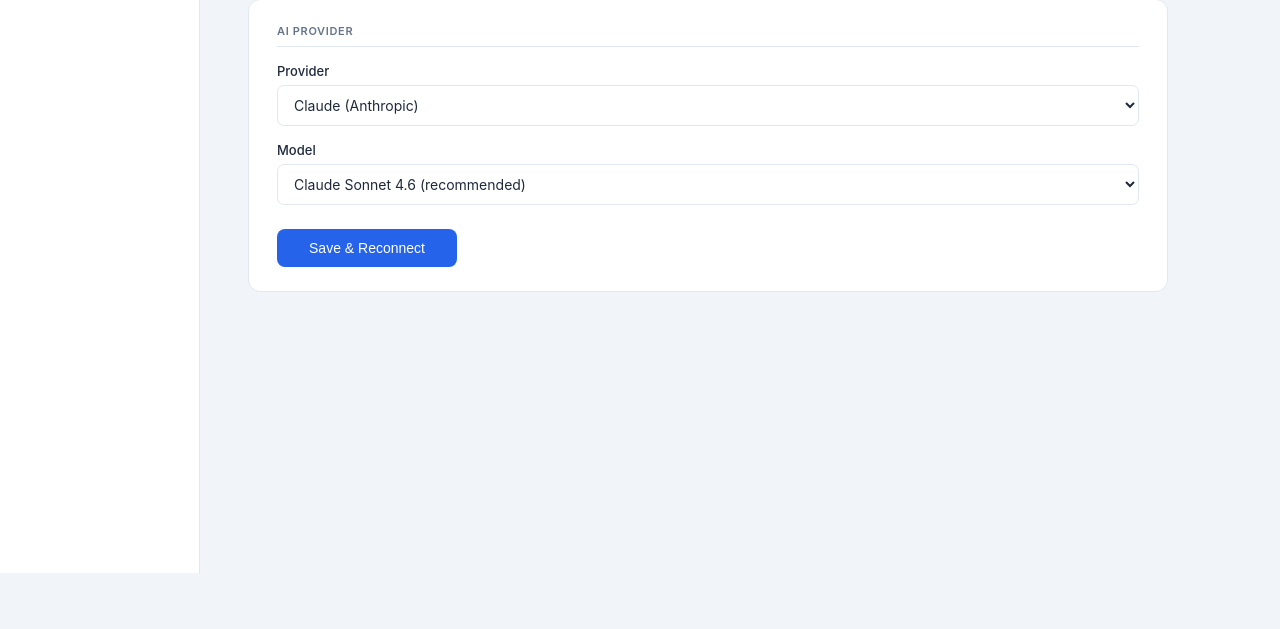
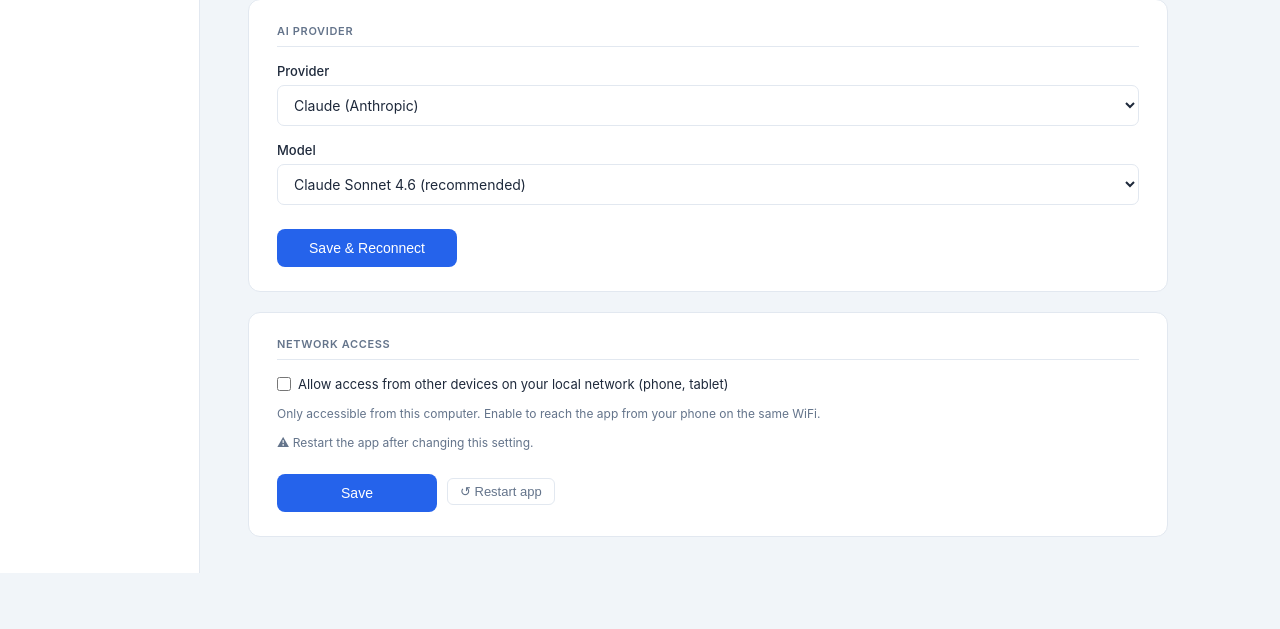
Before and after one commit to duvalcyril/Claude4Garmin, a FastAPI app: template templates/settings.html in a window 1280 px wide. Shown: the part 590-1219 px from the top of the page. Run offline with FastAPI, Linux system fonts and the light colour scheme; the template is opened without the code that fills it: most values are stand-ins (such as "Sample title", 1, 10 or a date in 2020).

Commit message:
feat: Add LAN access settings and restart functionality for network configuration

```diff
--- a/coach/server.py
+++ b/coach/server.py
@@ -438,6 +438,18 @@ def _nutrition_status() -> dict | None:
     return {"days": len(data), "from": dates[0], "to": dates[-1]}
 
 
+def _get_local_ip() -> str:
+    """Detect the machine's primary LAN IP (the IP other devices on the network can reach)."""
+    try:
+        s = socket.socket(socket.AF_INET, socket.SOCK_DGRAM)
+        s.connect(("8.8.8.8", 80))
+        return s.getsockname()[0]
+    except Exception:
+        return ""
+    finally:
+        s.close()
+
+
 @app.get("/settings", response_class=HTMLResponse)
 async def settings_page(request: Request, error: str = "", success: str = ""):
     existing = cm.load_all_credentials()
@@ -461,7 +473,32 @@ async def settings_page(request: Request, error: str = "", success: str = ""):
         "nutrition_status":        _nutrition_status(),
         "athlete_profile":         sm.load_settings().get("athlete_profile") or {},
         "coach_memory":            mm.load_memory(),
+        "lan_ip":                  _get_local_ip(),
+        "app_port":                APP_PORT,
     })
+
+
+@app.post("/api/save-network-settings")
+async def api_save_network_settings(request: Request):
+    form = await request.form()
+    existing = sm.load_settings()
+    existing["lan_access"] = "lan_access" in form
+    sm.save_settings(existing)
+    return RedirectResponse("/settings?success=network_saved", status_code=303)
+
+
+@app.post("/api/restart")
+async def api_restart():
+    """Restart the app process to apply settings that require it (e.g. LAN access)."""
+    import os
+
+    def _do_restart():
+        import time
+        time.sleep(0.8)  # let the JSON response reach the browser first
+        os.execv(sys.executable, [sys.executable] + sys.argv)
+
+    threading.Thread(target=_do_restart, daemon=True).start()
+    return JSONResponse({"ok": True})
 
 
 # ---------------------------------------------------------------------------
--- a/coach/settings_manager.py
+++ b/coach/settings_manager.py
@@ -36,6 +36,8 @@ Settings structure (all keys with defaults):
   activity_detail_splits        bool  — fetch/cache lap splits per activity
   activity_detail_exercise_sets bool  — fetch/cache exercise sets (strength)
   activity_detail_power_zones   bool  — fetch/cache power zones (cycling)
+
+  lan_access                    bool  — bind server to 0.0.0.0 for LAN access (requires restart)
 """
 
 import json
@@ -86,6 +88,8 @@ DEFAULTS: dict = {
     "activity_detail_splits":        True,
     "activity_detail_exercise_sets": True,
     "activity_detail_power_zones":   True,
+    # Network
+    "lan_access": False,  # bind to 0.0.0.0 to allow phone/tablet access on same WiFi
 }
 
 
--- a/launcher.py
+++ b/launcher.py
@@ -83,8 +83,10 @@ def _start_server(port: int) -> None:
     """Run uvicorn in this thread (blocks until shutdown)."""
     import uvicorn
     import coach.server  # noqa: F401 — registers the FastAPI app
+    import coach.settings_manager as sm
     from coach.server import app
-    uvicorn.run(app, host="127.0.0.1", port=port, log_level="warning")
+    host = "0.0.0.0" if sm.load_settings().get("lan_access") else "127.0.0.1"
+    uvicorn.run(app, host=host, port=port, log_level="warning")
 
 
 # ---------------------------------------------------------------------------
--- a/templates/settings.html
+++ b/templates/settings.html
@@ -62,6 +62,10 @@
 
         {% if success == "ai_saved" %}
           <div class="banner banner-success" style="margin-bottom:20px;">✓ AI provider saved. Coach restarted with the new model.</div>
+        {% endif %}
+
+        {% if success == "network_saved" %}
+          <div class="banner banner-success" style="margin-bottom:20px;">✓ Network setting saved. Restart the app for the change to take effect.</div>
         {% endif %}
 
         <form method="POST" action="/api/credentials" class="settings-form">
@@ -161,6 +165,36 @@
             </div>
             <div style="margin-top:20px;">
               <button type="submit" class="btn-primary" style="min-width:180px;">Save &amp; Reconnect</button>
+            </div>
+          </div>
+        </form>
+
+        <!-- ── Network Access ─────────────────────────────────────── -->
+        <form method="POST" action="/api/save-network-settings" class="settings-form" style="margin-top:20px;">
+          <div class="settings-card">
+            <div class="form-section-title">Network Access</div>
+            <div style="display:flex; flex-direction:column; gap:14px; margin-top:16px;">
+              <label class="metric-label" style="font-size:13px;">
+                <input type="checkbox" name="lan_access"
+                       {% if data_settings.lan_access %}checked{% endif %}>
+                Allow access from other devices on your local network (phone, tablet)
+              </label>
+              {% if data_settings.lan_access and lan_ip %}
+              <div style="background:#f0fdf4; border:1px solid #bbf7d0; border-radius:8px; padding:12px 16px; font-size:13px; color:#166534; line-height:1.6;">
+                <strong>Open this URL on your phone:</strong><br>
+                <span style="font-family:monospace; font-size:15px; letter-spacing:.02em;">http://{{ lan_ip }}:{{ app_port }}</span>
+              </div>
+              {% elif data_settings.lan_access %}
+              <p style="font-size:12px; color:var(--muted);">LAN access is on but your local IP could not be detected.</p>
+              {% else %}
+              <p style="font-size:12px; color:var(--muted);">Only accessible from this computer. Enable to reach the app from your phone on the same WiFi.</p>
+              {% endif %}
+              <p style="font-size:12px; color:var(--muted);">⚠ Restart the app after changing this setting.</p>
+            </div>
+            <div style="margin-top:20px; display:flex; gap:10px; align-items:center; flex-wrap:wrap;">
+              <button type="submit" class="btn-primary" style="min-width:160px;">Save</button>
+              <button type="button" id="restart-app-btn" class="btn-ghost" onclick="restartApp()">↺ Restart app</button>
+              <span id="restart-status" style="font-size:13px; color:var(--muted);"></span>
             </div>
           </div>
         </form>
@@ -995,6 +1029,23 @@
       });
     }
 
+    /* ── App restart ─────────────────────────────────────────────── */
+    async function restartApp() {
+      var btn    = document.getElementById("restart-app-btn");
+      var status = document.getElementById("restart-status");
+      btn.disabled = true;
+      btn.textContent = "Restarting\u2026";
+      if (status) { status.textContent = "Waiting for app to come back\u2026"; }
+      try { await fetch("/api/restart", { method: "POST" }); } catch {}
+      // Poll /health until the server is back, then reload
+      var poll = setInterval(async function() {
+        try {
+          var r = await fetch("/health");
+          if (r.ok) { clearInterval(poll); window.location.reload(); }
+        } catch {}
+      }, 1000);
+    }
+
     /* ── Daily Digest test send ───────────────────────────────────── */
     var digestTestBtn    = document.getElementById("digest-test-btn");
     var digestTestStatus = document.getElementById("digest-test-status");
```
